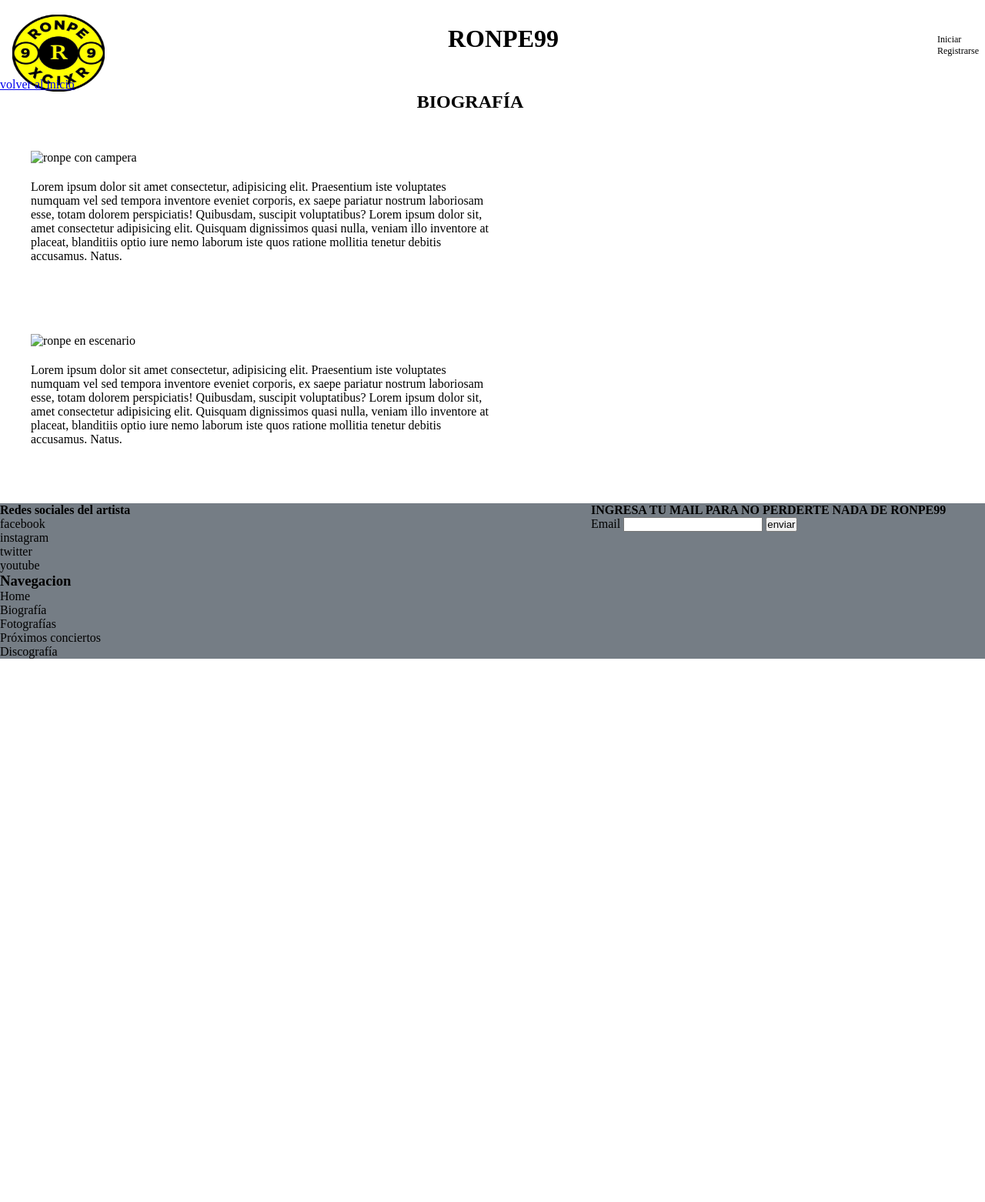
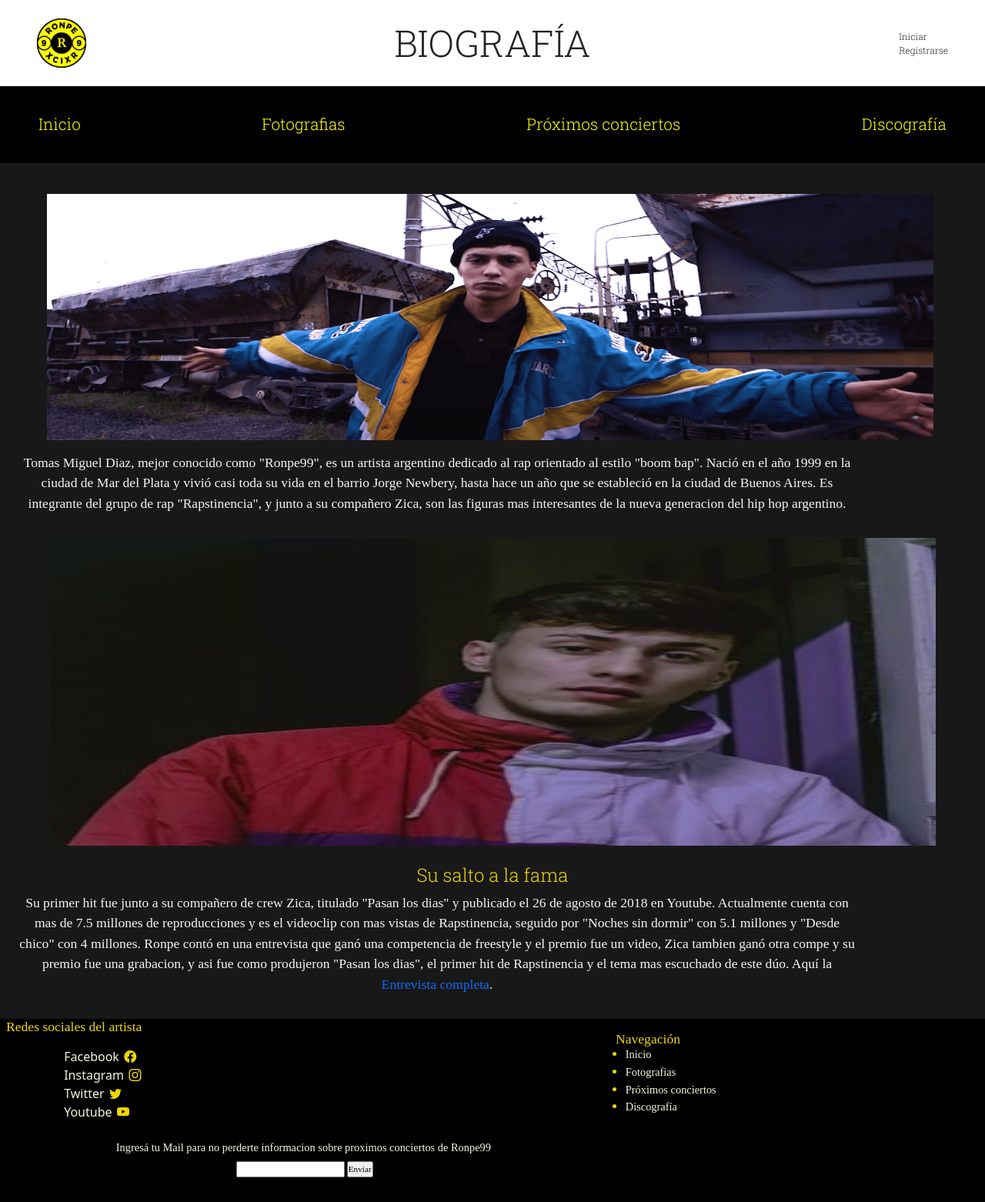
Before and after one commit to ivan-fernandez22/proyecto-Ronpe99, a plain HTML site: page pages/biografia.html in a window 1280 px wide. Shown: the whole page at 77% size. Before the commit the page ends 856 px from the top, so only its background shows below. Drawn offline with nearby package versions, Linux system fonts and the light colour scheme; a web font is replaced by a local one.

Commit message:
index responsive desktop casi terminado

```diff
--- a/css/styles.css
+++ b/css/styles.css
@@ -20,16 +20,25 @@
 background-color: whitesmoke;
 }
 
+.viñetas-no {
+list-style: none;
+}
+
+body {
+background-color: #0e0d0df3;
+}
+
 
 /*---------------------INDEX---------------------*/
 
 /*---------------------HEADER----------------*/
+
 header {
 display: flex;
 justify-content: space-between;
 align-items: center;
-margin-bottom: 0.5rem;
-margin-top: 0.5rem;
+background-color: white;
+height: 7rem;
 }
 
 .caja-logo-ronpe {
@@ -54,15 +63,35 @@ margin-right: 0.5rem;
 margin-top: 1rem;
 }
 
-.viñetas-no {
-list-style: none;
+
+/*---------DESKTOP RESPONSIVE HEADER--------*/
+@media (min-width: 1024px) {
+
+.caja-logo-ronpe {
+margin-left: 3rem;
 }
 
+.iniciar-registrarse {
+margin-right: 3rem;
+}
+
+h1 {
+font-size: 3rem;
+}
+
+}
+
+
+
+/*-----------------------MAIN----------------------*/
+
+
+/*------------NAV----------*/
 .lista-nav {
 font-family: 'Roboto Slab', serif;
 display: flexbox;
 text-align: center;
-font-size: 1.1rem;
+font-size: 1.3rem;
 padding: 10px;
 list-style: none;
 background-color: black;
@@ -74,33 +103,51 @@ color: yellow;
 }
 
 
-/*-----------------------MAIN----------------------*/
-.carousel-control-prev {
-margin-left: 2rem;
+/*-------DESKTOP RESPONSIVE NAV--------*/
+@media (min-width: 1024px) {
+.lista-nav {
+display: flex;
+justify-content: space-between;
+align-items: center;
+height: 5rem;
+padding: 50px;
+}
 }
 
+
+/*------ESTRUCTURA SITIO------*/
+@media (min-width: 1024px) {
+.estructura {
+display: grid;
+grid-template-columns: 40% 45%;
+}
+}
+
+/*-------SECCION BIOGRAFIA-------*/
 .carousel {
-margin-left: -1rem;
-margin-bottom: 3rem;
-width: 95vw;
+margin-left: 5vw;
+margin-top: 4rem;
+margin-bottom: 2rem;
+width: 90vw;
 position: relative;
 bottom: 1rem;
 }
 
 .texto-Minibiografia {
 font-family: 'Hind Madurai', sans-serif;
-font-size: 0.8rem;
+font-size: 1.1rem;
 position: relative;
 top: -2rem;
 left: -1rem;
 text-align: center;
+color: whitesmoke
 }
 
 .seguir-leyendo {
 font-family: 'Hind Madurai', sans-serif;
 list-style: none;
 text-decoration: none;
-font-size: 0.8rem;
+font-size: 1.1rem;
 }
 
 .div-seguir-leyendo {
@@ -109,16 +156,47 @@ position: relative;
 bottom: 3.5rem;
 }
 
+/*-----DESKTOP RESPONSIVE SECCION BIOGRAFIA------*/
+@media (min-width: 1024px) {
+
+.carousel {
+margin-left: 2rem;
+margin-top: 3rem;
+width: 40vw;
+}
+
+.texto-Minibiografia {
+font-family: 'Hind Madurai', sans-serif;
+width: 40vw;
+font-size: 1.3rem;
+margin-left: 3rem;
+text-align: center;
+color: whitesmoke
+}
+
+.seguir-leyendo {
+font-size: 1.3rem;
+}
+
+.div-seguir-leyendo {
+position: relative;
+left: 2rem;
+}
+
+}
+
+
+/*-----SECCION CANCIONES POPULARES------*/
+
 .div-canciones-populares {
-margin-top: 2rem;
 margin-bottom: 4rem;
-
 }
 
 .canciones-populares-titulo {
 font-family: 'Roboto Slab', serif;
 font-size: 1.3rem;
 text-align: center;
+color: whitesmoke;
 }
 
 .contenedor-canciones-populares {
@@ -133,14 +211,41 @@ text-align: center;
 justify-content: center;
 align-content: center;
 font-family: 'Hind Madurai', sans-serif;
-  margin-left: 1rem;
+margin-left: 4.5vw;
 margin-top: 0.5rem;
 }
 
+
+/*----DESKTOP RESPONSIVE SECCION CANCIONES POPULARES----*/
+
+@media (min-width: 1024px) {
+
+.canciones-populares-titulo {
+margin-left: 10rem;
+margin-bottom: 1rem;
+color: rgba(245, 221, 10, 0.966);
+}
+
+.contenedor-canciones-populares {
+width: 50vw;
+grid-template-rows: 20% 20% 20% 20%;
+}
+
+.div-canciones-populares {
+position: relative;
+bottom: 18.6rem;
+left: 1.5rem;
+}
+
+}
+
+
+/*SECCION ULTIMO LANZAMIENTO*/
 .titulo-ult-lanzamiento {
 font-family: 'Roboto Slab', serif;
 font-size: 1.3rem;
 text-align: center;
+color: whitesmoke;
 }
 
 .div-ultimo-lanzamiento {
@@ -148,13 +253,14 @@ height: 20vh;
 width: 95vw;
 background-color: yellow;
 border: solid;
-margin-left: 0.5rem;
+margin-left: 2.5vw;
 }
 
 .img-trastorno {
-position: relative;
-bottom: 6.5rem;
-left: 11rem;
+margin-top: 0.9rem;
+margin-left: 1rem;
+width: 5.5rem;
+height: 5.5rem;
 }
 
 .nombre-trastorno {
@@ -170,10 +276,17 @@ margin-top: -0.8rem;
 margin-left: 0.5rem;
 }
 
+.fecha-nombre-trastorno {
+position: relative;
+bottom: 5.5rem;
+left: 6.5rem;
+}
+
 
 /*--------------------FOOTER---------------------*/
+
 footer {
-background-color:#757d85;
+background-color: black;
 display:grid;
 grid-template-columns: 60% 40%;
 justify-content: space-between;
@@ -181,15 +294,22 @@ margin-top: 2rem;
 position: relative;
 }
 
+
 /*----REDES SOCIALES FOOTER----*/
+
+.redes-footer {
+margin-left: 4vw;
+margin-top: 1rem;
+}
+
 .titulo-redes-footer {
 font-family: 'Hind Madurai';
-font-size: 1rem;
+font-size: 1.1rem;
 margin-left: 0.5rem;
-margin-top: 0.1rem;
+color: rgba(245, 221, 10, 0.966);
 }
 
-.redes-footer {
+.lista-redes-footer {
 font-family: 'Hind Madurai';
 font-size: 0.9rem;
 margin-left:-1.4rem;
@@ -204,38 +324,43 @@ color: beige;
 
 .bi {
 margin-left: 0.4rem;
-color:gold
+color:rgba(245, 221, 10, 0.966);
 }
 
+
 /*----NAV FOOTER----*/
+
 .container-nav-footer {
-position: relative;
-left: -1.7rem;
 font-size: 0.9rem;
-margin-top: 0.1rem;
-margin-left: 1.7rem;
+margin-top: 1rem;
+margin-left: 1vw;
 }
 
 .titulo-nav-footer {
-font-size: 1rem;
+font-size: 1.1rem;
 font-family: 'Hind Madurai';
 margin-left: 1.2rem;
+color: rgba(245, 221, 10, 0.966);
 }
 
 .nav-footer {
 position: relative;
 bottom: 0.6rem;
+color: rgba(245, 221, 10, 0.966);
 }
 
 .links-nav-footer {
 text-decoration: none;
-color:beige
+color:beige;
+font-family: 'Hind Madurai';
 }
 
+
 /*----EMAIL----*/
+
 .container-email-footer {
 font-size: 0.7rem;
-margin-left: 0.5rem;
+margin-left: 1.3rem;
 font-family: 'Hind Madurai';
 margin-bottom: 2rem;
 }
@@ -246,29 +371,78 @@ font-family: 'Hind Madurai';
 position: relative;
 top: 0.5rem;
 text-align: center;
+color: beige;
 }
 
 .enviar-footer {
-margin-left: 0.2rem;
+margin-top: 1rem;
+justify-content: center;
+text-align: center;
 }
 
-.div-titulo-principal {
-display: flex;
-justify-content:center;
-margin-right: 58px;
+
+/*--------------------DESKTOP RESPONSIVE INDEX-------------------*/
+
+@media (min-width: 1024px) {
+
+.caja-logo-ronpe {
+margin-left: 3rem;
 }
 
-section img {
-margin-left: 40px;
-margin-top: 50px;
-margin-bottom: 20px;
+.iniciar-registrarse {
+margin-right: 3rem;
+}
+
+h1 {
+font-size: 3rem;
+}
+
+
+}
+
+
+/*-------------------------PAGE BIOGRAFIA-------------------------*/
+
+h1 {
+position: relative;
+left: 1rem;
+}
+
+.foto1-biografia {
+width: 90vw;
+height: 40vh;
+margin-top: 1.5rem;
+margin-bottom: 1rem;
+margin-left: 4.8vw;
+}
+
+.foto2-biografia {
+width: 90vw;
+height: 50vh;
+margin-left: 5vw;
+margin-top: 1rem;
 }
 
 .div-texto-biografia {
-    display: flex;
-    width: 600px;
-    height: 150px;
-    margin-left: 40px;
+font-family: 'Hind Madurai';
+margin-left: 1.5rem;
+font-size: 1.1rem;
+width: 85%;
+justify-content: center;
+text-align: center;
+color: whitesmoke;
+}
+
+.h2-1 {
+font-family: 'Roboto Slab', serif;
+color: rgba(245, 221, 10, 0.966);
+font-size: 1.5rem;
+text-align: center;
+margin-top: 1.5rem;
+}
+
+.link-entrevista {
+text-decoration: none;
 }
 
     .canciones-top {
--- a/pages/biografia.html
+++ b/pages/biografia.html
@@ -1,11 +1,17 @@
 <!DOCTYPE html>
-
 <html lang="es">
 
 <head>
     <meta charset="UTF-8">
     <meta http-equiv="X-UA-Compatible" content="IE=edge">
     <meta name="viewport" content="width=device-width, initial-scale=1.0">
+    <link rel="preconnect" href="https://fonts.googleapis.com">
+    <link rel="preconnect" href="https://fonts.gstatic.com" crossorigin>
+    <link href="https://fonts.googleapis.com/css2?family=Roboto+Slab:wght@300&display=swap" rel="stylesheet">
+    <link href="https://fonts.googleapis.com/css2?family=Hind+Madurai&display=swap" rel="stylesheet">
+    <link href="https://cdn.jsdelivr.net/npm/bootstrap@5.3.0-alpha3/dist/css/bootstrap.min.css" rel="stylesheet"
+    integrity="sha384-KK94CHFLLe+nY2dmCWGMq91rCGa5gtU4mk92HdvYe+M/SXH301p5ILy+dN9+nJOZ" crossorigin="anonymous">
+    <link rel="stylesheet" href="https://cdn.jsdelivr.net/npm/bootstrap-icons@1.10.5/font/bootstrap-icons.css">
     <link rel="stylesheet" href="../css/styles.css">
     <title>Biografia</title>
 </head>
@@ -15,99 +21,98 @@
 
 
     <header>
-
-        <div class="caja-logo-ronpe">
-        <img src="../img/ronpeLogo.jpg" alt="logo de ronpe99" width=120px height=100px/>
+        <div>
+            <img src="../img/ronpeLogo.jpg" alt="logo de ronpe99" class="caja-logo-ronpe"/>
         </div>
 
-            <h1>RONPE99</h1>
+        <h1>BIOGRAFÍA</h1>
 
-            <div>
-                <ul class="iniciar-registrarse">
-                    <li class="viñetas-no">Iniciar</li>
-                    <li class="viñetas-no">Registrarse</li>
+        <div class="iniciar-registrarse">
+            <ul>
+                <div><li class="viñetas-no">Iniciar</li></div>
+                <div><li class="viñetas-no">Registrarse</li></div>
             </ul>
         </div>
-
     </header>
-
 
 
     <main>
 
         <div>
-            <ul>
-                <li class="viñetas-no"><a href="../index.html">volver al inicio</a></li>
+            <nav>
+                <ul class="lista-nav">
+                    <li><a class="links-nav" href="../index.html">Inicio</a></li>
+                    <li><a class="links-nav" href="/pages/fotografias.html">Fotografias</a></li>
+                    <li><a class="links-nav" href="/pages/proximos-conciertos.html">Próximos conciertos</a></li>
+                    <li><a class="links-nav" href="/pages/discografia.html">Discografía</a></li>
                 </ul>
-        </div>
-
-        <div class="div-titulo-principal">
-            <h2>BIOGRAFÍA</h2>
+            </nav>
         </div>
 
         <section>
-            <img src="../img/ronpe2.jpg" alt="ronpe con campera" width="600px" height="400px">
+            <img src="../img/Ronpe-99-Bon-Appetit-1200x534.png" alt="ronpe video bon appetit" class="foto1-biografia">
 
             <div>
                 <p class="div-texto-biografia">
-                    Lorem ipsum dolor sit amet consectetur, adipisicing elit. Praesentium iste voluptates numquam vel sed tempora inventore eveniet corporis, ex saepe pariatur nostrum laboriosam esse, totam dolorem perspiciatis! Quibusdam, suscipit voluptatibus?
-                    Lorem ipsum dolor sit, amet consectetur adipisicing elit. Quisquam dignissimos quasi nulla, veniam illo inventore at placeat, blanditiis optio iure nemo laborum iste quos ratione mollitia tenetur debitis accusamus. Natus.
+                Tomas Miguel Diaz, mejor conocido como "Ronpe99", es un artista argentino dedicado al rap orientado al estilo "boom bap". Nació en el año 1999 en la ciudad de Mar del Plata y vivió
+                casi toda su vida en el barrio Jorge Newbery, hasta hace un año que se estableció en la ciudad de Buenos Aires. Es integrante del grupo de rap "Rapstinencia", y junto a su
+                compañero Zica, son las figuras mas interesantes de la nueva generacion del hip hop argentino.
                 </p>
             </div>
-
         </section>
 
+        <section>
+            <img src="../img/Ek0kFF3WMAAdW_T.jpg" alt="ronpe biografia foto mirando camara" class="foto2-biografia">
 
-        <section>
-            <img src="../img/ronpeEscenario.webp" alt="ronpe en escenario" width="600px" height="400px">
-
+            <h2 class="h2-1">Su salto a la fama</h2>
             <div>
                 <p class="div-texto-biografia">
-                    Lorem ipsum dolor sit amet consectetur, adipisicing elit. Praesentium iste voluptates numquam vel sed tempora inventore eveniet corporis, ex saepe pariatur nostrum laboriosam esse, totam dolorem perspiciatis! Quibusdam, suscipit voluptatibus?
-                    Lorem ipsum dolor sit, amet consectetur adipisicing elit. Quisquam dignissimos quasi nulla, veniam illo inventore at placeat, blanditiis optio iure nemo laborum iste quos ratione mollitia tenetur debitis accusamus. Natus.
+                Su primer hit fue junto a su compañero de crew Zica, titulado "Pasan los dias" y publicado el 26 de agosto de 2018 en Youtube. Actualmente cuenta con mas de 7.5 millones de
+                reproducciones y es el videoclip con mas vistas de Rapstinencia, seguido por "Noches sin dormir" con 5.1 millones y "Desde chico" con 4 millones. Ronpe contó en una entrevista
+                que ganó una competencia de freestyle y el premio fue un video, Zica tambien ganó otra compe y su premio fue una grabacion, y asi fue como produjeron "Pasan los dias", el primer
+                hit de Rapstinencia y el tema mas escuchado de este dúo. Aquí la <a href="https://www.youtube.com/watch?v=OkHIGj_qoy0" target="_blank" class="link-entrevista">Entrevista completa</a>.
                 </p>
             </div>
-
         </section>
 
+    </main>
 
 
     <footer>
 
         <div>
-                <h4>Redes sociales del artista</h4>
-                <ul>
-                    <li class="viñetas-no">facebook</li>
-                    <li class="viñetas-no">instagram</li>
-                    <li class="viñetas-no">twitter</li>
-                    <li class="viñetas-no">youtube</li>
+            <h4 class="titulo-redes-footer">Redes sociales del artista</h4>
+            <ul class="redes-footer">
+                <li class="viñetas-no"><a href="https://www.facebook.com/Ronpe99?locale=es_LA" class="links-redes-footer">Facebook</a><i class="bi bi-facebook"></i></li>
+                <li class="viñetas-no"><a href="https://www.instagram.com/ronpe99/?hl=es-la" class="links-redes-footer">Instagram</a><i class="bi bi-instagram"></i></li>
+                <li class="viñetas-no"><a href="https://twitter.com/ronpe99" class="links-redes-footer">Twitter</a><i class="bi bi-twitter"></i></li>
+                <li class="viñetas-no"><a href="https://www.youtube.com/@Rapstinencia" class="links-redes-footer">Youtube</a><i class="bi bi-youtube"> </i></li>
             </ul>
         </div>
 
-            <div>
-                <h4>INGRESA TU MAIL PARA NO PERDERTE NADA DE RONPE99</h4>
-
-                <label for="email-usuario" class="footer-div-email">Email</label>
-                <input type="email" id="email-usuario">
-
-                <input type="submit" value="enviar">
+        <div class="container-nav-footer">
+            <h3 class="titulo-nav-footer">Navegación</h3>
+            <ul class="nav-footer">
+                <li><a class="links-nav-footer" href="../index.html">Inicio</a></li>
+                <li><a class="links-nav-footer" href="/pages/fotografias.html">Fotografias</a></li>
+                <li><a class="links-nav-footer" href="/pages/proximos-conciertos.html">Próximos conciertos</a></li>
+                <li><a class="links-nav-footer" href="/pages/discografia.html">Discografía</a></li>
+            </ul>
         </div>
 
-            <div>
-                <h3>Navegacion</h3>
-                <ul>
-                    <li class="viñetas-no">Home</li>
-                    <li class="viñetas-no">Biografía</li>
-                    <li class="viñetas-no">Fotografías</li>
-                    <li class="viñetas-no">Próximos conciertos</li>
-                    <li class="viñetas-no">Discografía</li>
-                </ul>
+        <div class="container-email-footer">
+            <h4 class="mail-footer">Ingresá tu Mail para no perderte informacion sobre proximos conciertos de Ronpe99</h4>
+            <div class="enviar-footer">
+                <label for="email-usuario"></label>
+                <input type="email" id="email-usuario">
+                <input type="submit" value="Enviar">
+            </div>
         </div>
 
     </footer>
 
-
-    </main>
+<script src="https://cdn.jsdelivr.net/npm/bootstrap@5.3.0-alpha3/dist/js/bootstrap.bundle.min.js"
+integrity="sha384-ENjdO4Dr2bkBIFxQpeoTz1HIcje39Wm4jDKdf19U8gI4ddQ3GYNS7NTKfAdVQSZe" crossorigin="anonymous"></script>
 
 </body>
 
```
Also changed, not shown: index.html (+16 -19 lines), img/Ek0kFF3WMAAdW_T.jpg (added), img/Ronpe-99-Bon-Appetit-1200x534.png (added), img/ab6761610000e5eb132429d95fa6832bae0f7919.jpg (added). Lines whose indentation alone changed are shown as unchanged.
